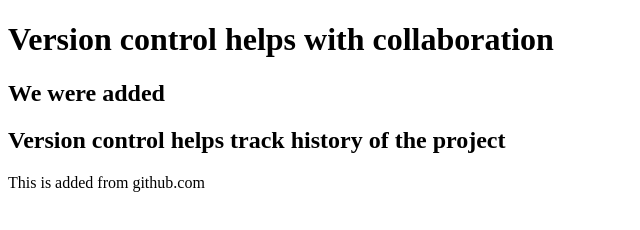
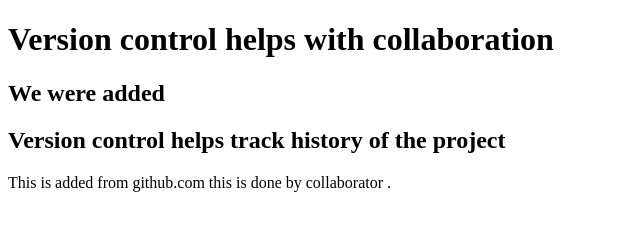
Before and after one commit to aaqib605/version-control, a plain HTML site: page index.html in a window 1280 px wide. Shown: the whole page, without its empty margins (0-640 px from the left). Drawn offline with Linux system fonts and the light colour scheme.

Commit message:
Update paragraph in index.html with collaborator note

```diff
--- a/index.html
+++ b/index.html
@@ -9,6 +9,7 @@
     <h1>Version control helps with collaboration</h1>
     <h2>We were added</h2>
     <h2>Version control helps track history of the project</h2>
-    <p>This is added from github.com</p>
+    <p>This is added from github.com
+    this is done by collaborator .</p>
   </body>
 </html>
```
